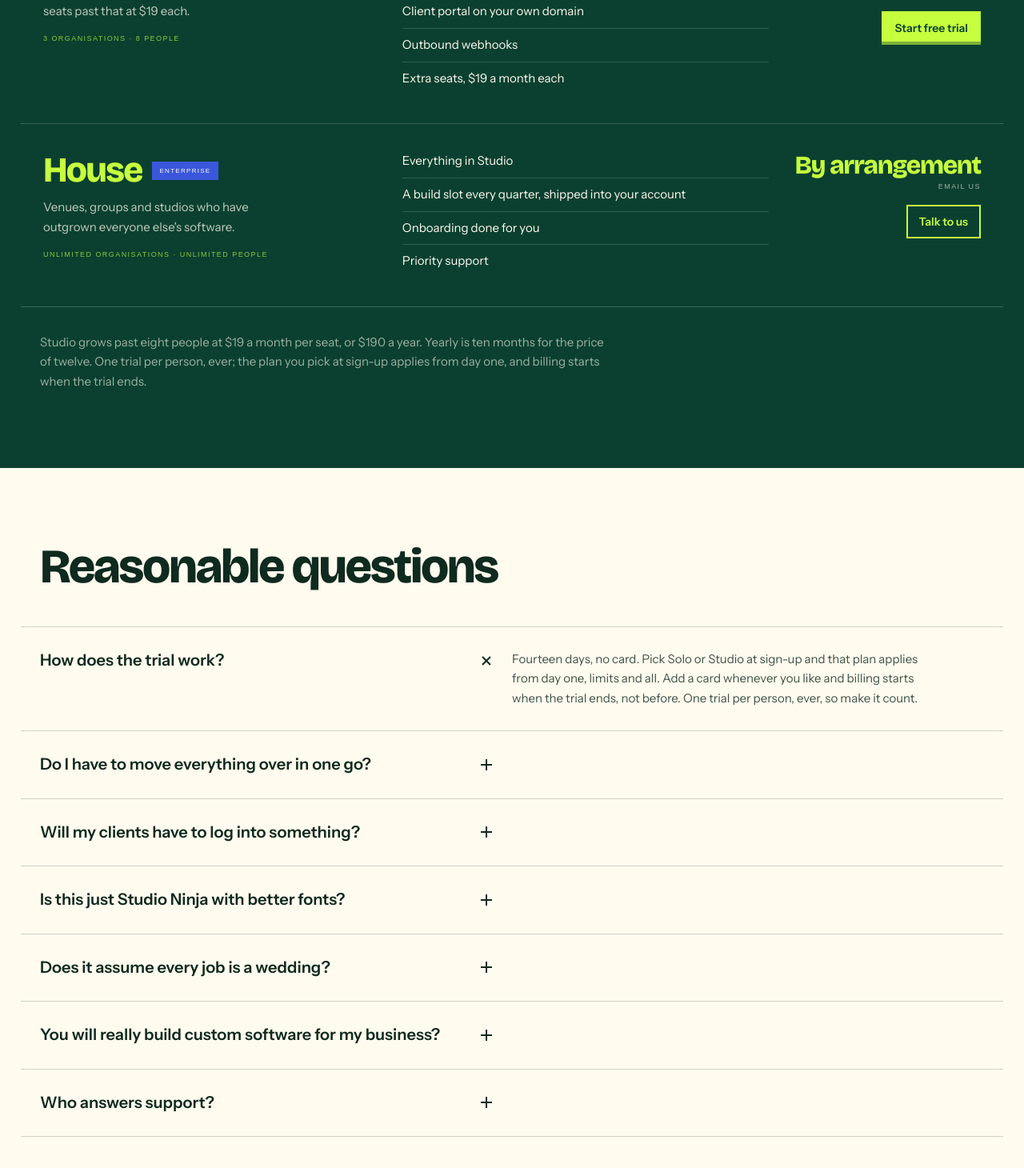
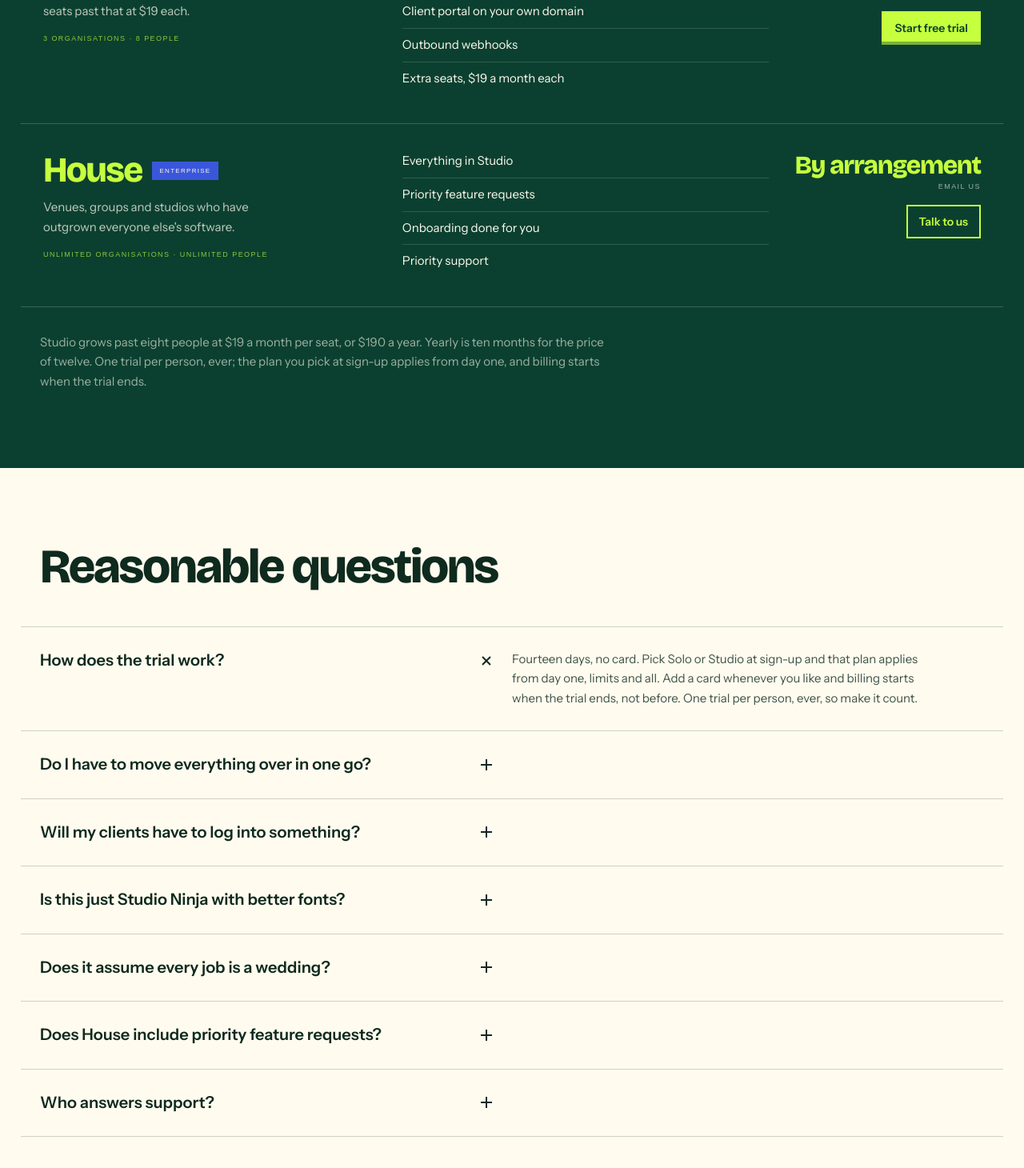
Before and after one commit to arbourhq/arbour-landing, a Next.js app: page / in a window 1280 px wide. Shown: the part 10321-11781 px from the top of the page at 80% size. Built offline with nearby package versions, Linux system fonts and the light colour scheme; no server answers; a web font is replaced by a local one.

Commit message:
fix: remove quaterly build slot + replace with feature request

```diff
--- a/src/content/faq.ts
+++ b/src/content/faq.ts
@@ -25,8 +25,8 @@
     a: "No. A corporate function, a commercial shoot or a staff party goes through the same board with the same quote and the same portal. The words are jobs and contacts, not weddings and couples, because that is what the work actually is.",
   },
   {
-    q: "You will really build custom software for my business?",
-    a: "On the House plan, yes. One build slot every quarter, scoped with you, shipped into your account. Not a roadmap vote. Email support@usearbour.com and one of the two of us will reply.",
+    q: "Does House include priority feature requests?",
+    a: "Yes. House includes priority feature requests. Tell us what your business needs by emailing support@usearbour.com and one of the two of us will reply.",
   },
   {
     q: "Who answers support?",
--- a/src/content/pricing.ts
+++ b/src/content/pricing.ts
@@ -56,7 +56,7 @@
     enterprise: true,
     features: [
       "Everything in Studio",
-      "A build slot every quarter, shipped into your account",
+      "Priority feature requests",
       "Onboarding done for you",
       "Priority support",
     ],
```
Also changed, not shown: 2 other files (tests, documents, lock files or other folders).
